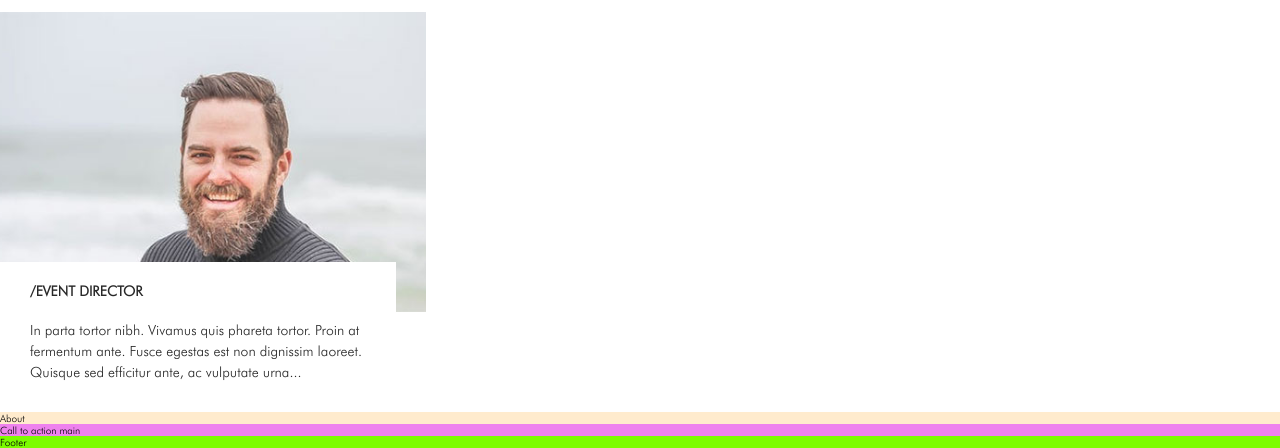
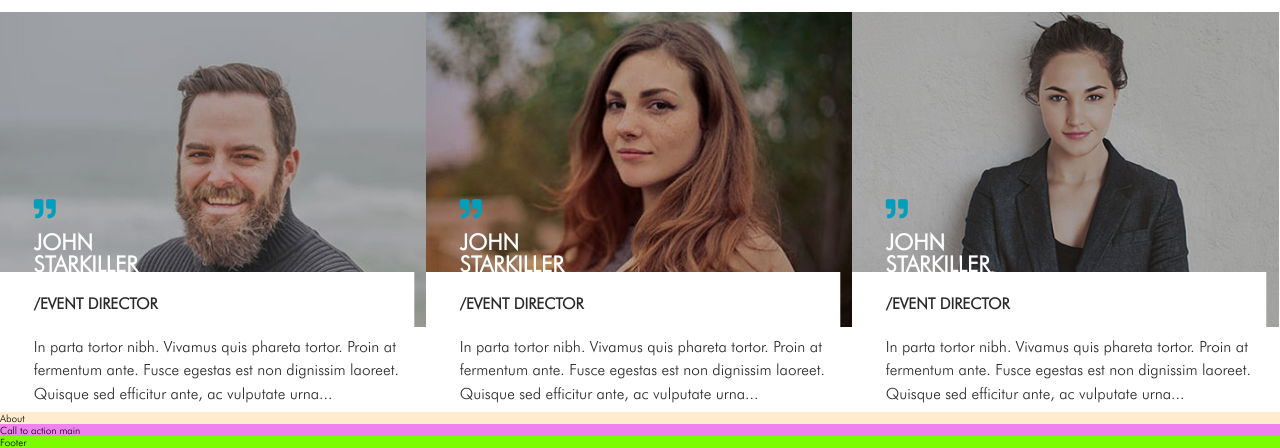
Before and after one commit to Ho4ka/Bigchiller, a website: page index.html in a window 1280 px wide. Shown: the part 1193-1641 px from the top of the page. Drawn offline with nearby package versions, Linux system fonts and the light colour scheme.

Commit message:
added section testimonials

```diff
--- a/index.html
+++ b/index.html
@@ -125,11 +125,16 @@
             <button class="hairAchiller">hire a chiller</button>
         </div>
     </div>
+    <h2 class="heading-2">opinions about  <span class="chiller">big chiller</span> </h2>
+    <section class="testimonials">
 
-    <section class="testimonials">
-        <h2 class="heading-2">opinions about  <span class="chiller">big chiller</span> </h2>
         <div class="testimonial">
-            <div class="testimonial-photo">
+            <div class="testimonial-photo testimonial-photo-1">
+                <div class="testimonial__nameAndQuote">
+                        <i class="fas fa-2x fa-quote-right testimonial__icon"></i>
+                    <span class="testimonial__name">john <br> starkiller</span>
+                </div>
+
                 <div class="testimonial__text">
                     <h4 class="heading-4">/event director</h4>
                     <p class="testimonial__text-p">
@@ -139,10 +144,58 @@
                     </p>
                 </div>
             </div>
+
+
             <div class="testimonial__whiteSpace">
 
             </div>
         </div>
+
+        <div class="testimonial">
+                <div class="testimonial-photo testimonial-photo-2">
+                    <div class="testimonial__nameAndQuote">
+                            <i class="fas fa-2x fa-quote-right testimonial__icon"></i>
+                        <span class="testimonial__name">john <br> starkiller</span>
+                    </div>
+
+                    <div class="testimonial__text">
+                        <h4 class="heading-4">/event director</h4>
+                        <p class="testimonial__text-p">
+                            In parta tortor nibh. Vivamus quis phareta tortor. Proin at <br>
+                            fermentum ante. Fusce egestas est non dignissim laoreet. <br>
+                            Quisque sed efficitur ante, ac vulputate urna...
+                        </p>
+                    </div>
+                </div>
+
+
+                <div class="testimonial__whiteSpace">
+
+                </div>
+            </div>
+
+            <div class="testimonial">
+                    <div class="testimonial-photo testimonial-photo-3">
+                        <div class="testimonial__nameAndQuote">
+                                <i class="fas fa-2x fa-quote-right testimonial__icon"></i>
+                            <span class="testimonial__name">john <br> starkiller</span>
+                        </div>
+
+                        <div class="testimonial__text">
+                            <h4 class="heading-4">/event director</h4>
+                            <p class="testimonial__text-p">
+                                In parta tortor nibh. Vivamus quis phareta tortor. Proin at <br>
+                                fermentum ante. Fusce egestas est non dignissim laoreet. <br>
+                                Quisque sed efficitur ante, ac vulputate urna...
+                            </p>
+                        </div>
+                    </div>
+
+
+                    <div class="testimonial__whiteSpace">
+
+                    </div>
+                </div>
     </section>
 
     <section class="about">
--- a/sass/_base.scss
+++ b/sass/_base.scss
@@ -53,6 +53,14 @@ body {
     font-weight: bold;
     line-height: 1.311;
     text-transform: uppercase;
+    transition: all .2s;
+}
+
+.hairAchiller:hover {
+    -webkit-transform: translateY(-1px);
+transform: translateY(-1px);
+box-shadow: 0 0.5rem 1rem rgba(0,0,0,0.2);
+outline: none;
 }
 
 // White button
--- a/sass/_header.scss
+++ b/sass/_header.scss
@@ -22,8 +22,6 @@
             margin-left: 6rem;
         }
         &__item-link {
-
-
             a {
                 text-decoration: none;
                 font-size: 1.4rem;
@@ -33,7 +31,7 @@
                 transition: all .1s;
             }
             a:hover {
-               border-bottom: 3px solid $color-primary-1;
+                border-bottom: 3px solid $color-primary-1;
             }
         }
         &__item-dropDown {
@@ -44,7 +42,6 @@
             position: relative;
         }
         .dropdown-content {
-
             display: none;
             justify-content: center;
             box-shadow: 0px 8px 13px 0px rgba(0, 0, 0, 0.13);
@@ -66,7 +63,6 @@
                 text-align: center;
             }
             a:hover {
-
                 background-color: rgb(1, 159, 188);
                 width: 100%;
                 height: 100%;
@@ -98,6 +94,15 @@
             display: flex;
             justify-content: center;
             align-items: center;
+            transition: all .2s;
+            cursor: pointer;
         }
+        &__item-hire:hover {
+            -webkit-transform: translateY(-1px);
+            transform: translateY(-1px);
+            box-shadow: 0 0.5rem 1rem rgba(0, 0, 0, 0.2);
+            outline: none;
+        }
+
     }
 }
--- a/sass/_slider.scss
+++ b/sass/_slider.scss
@@ -6,7 +6,10 @@
     }
     .swiper-slide {
         height: 51rem;
-        background-image: url("../img/main.jpg");
+
+
+        background-image: linear-gradient(to right bottom, rgba(0, 0, 0, 0.1), rgba(0,0,0,0.1)),url('../img/main.jpg');;
+
         background-size: cover;
         background-position: top 75% left 50%;
         display: flex;
--- a/sass/testimonials.scss
+++ b/sass/testimonials.scss
@@ -1,44 +1,83 @@
 .testimonials {
     display: flex;
-    flex-direction: column;
 
     .testimonial {
         width: 33.3%;
         position: relative;
         height: 40rem;
-
+        overflow: hidden;
         &-photo {
             height: 30rem;
-            background-image: url('../img/testimonial-1.jpg');
+
             background-size: cover;
             background-position: center;
+            display: flex;
+            flex-direction: column;
+            justify-content: flex-end;
+            transform: scale(1.1);
+            transition: all .2s;
+        }
+
+        &-photo:hover {
+            transform: scale(1);
+        }
+        &-photo-1{
+
+            background-image: linear-gradient(to right bottom, rgba(0, 0, 0, 0.3), rgba(0,0,0,0.3)),url('../img/testimonial-1.jpg');;
+            background-position: center;
+        }
+
+        &-photo-2{
+
+            background-image: linear-gradient(to right bottom, rgba(0, 0, 0, 0.3), rgba(0,0,0,0.3)),url('../img/testimonial-2.jpg');;
+            background-position: top;
+        }
+
+        &-photo-3{
+
+            background-image: linear-gradient(to right bottom, rgba(0, 0, 0, 0.3), rgba(0,0,0,0.3)),url('../img/testimonial-3.jpg');;
+            background-position: top;
+        }
+
+        &__nameAndQuote {
+            display: flex;
+            flex-direction: column;
+            padding-left: 5rem;
+            margin-bottom: 4.7rem;
+        }
+        &__icon {
+            color: $color-primary-1;
+            margin-bottom: 1rem;
+        }
+
+        &__name {
+
+                font-size: 2rem;
+
+                color: rgb(255, 255, 255);
+                font-weight: bold;
+                line-height: 1;
+                text-transform: uppercase;
               }
 
 
         &__whiteSpace {
             height: 12rem;
         }
-
         &__text {
             height: 15rem;
             width: 93%;
             background-color: #fff;
             position: absolute;
             top: 25rem;
-            padding-left: 3rem;
+            padding-left: 5rem;
             padding-top: 20px;
             font-weight: 300;
-
             &-p {
                 font-size: 1.4rem;
                 color: rgb(40, 40, 40);
                 line-height: 1.5;
             }
-
-
-
-
-
         }
     }
 }
```
Also changed, not shown: css/style.css, img/quote-right.png (added), img/testimonial-2.jpg (added), img/testimonial-3.jpg (added). Lines whose indentation alone changed are shown as unchanged.
